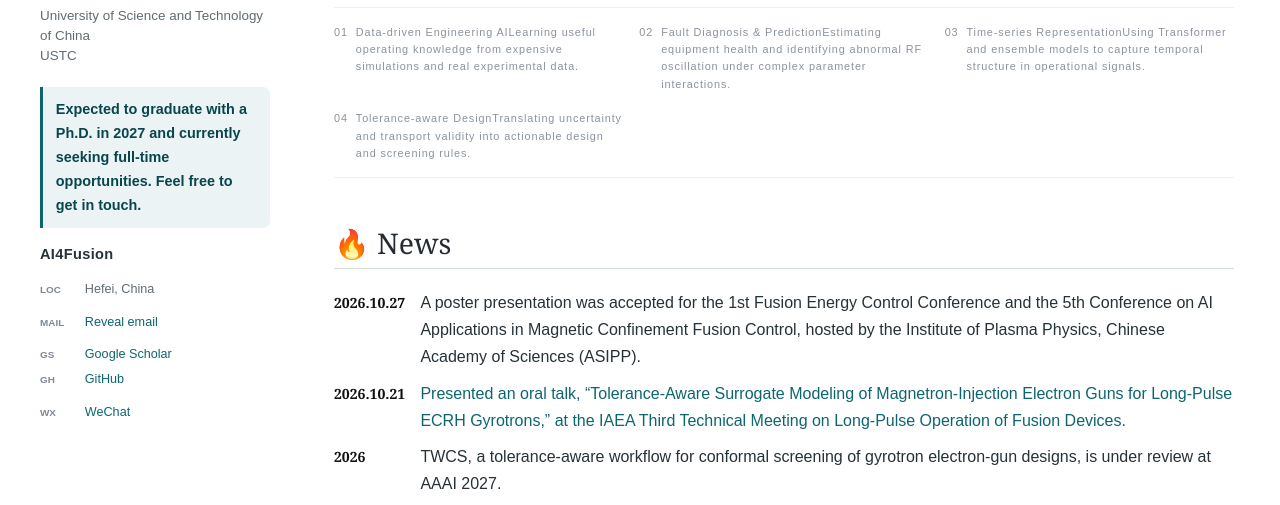
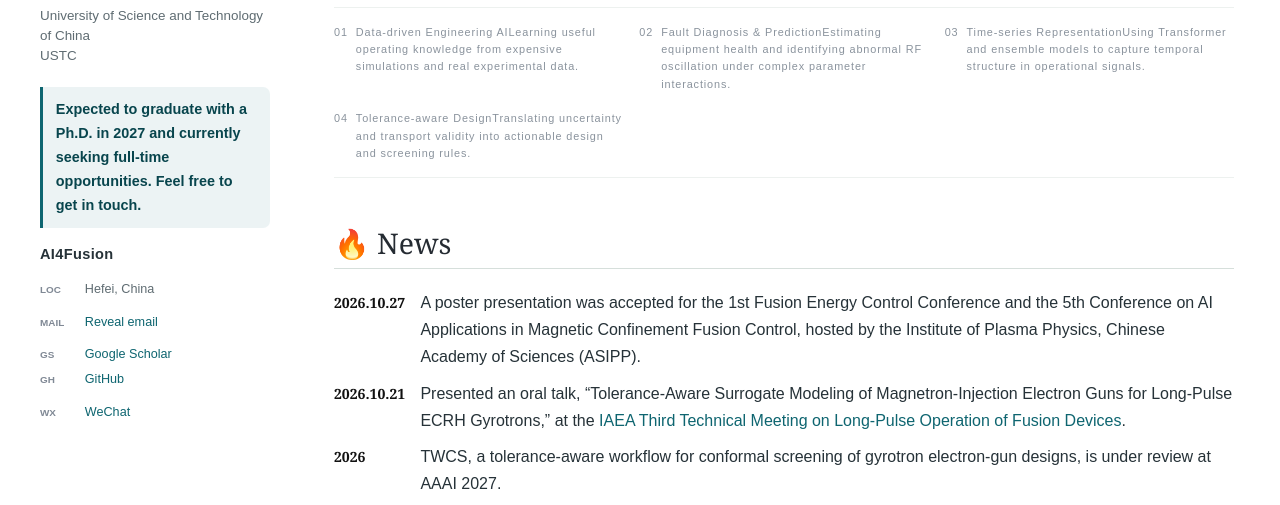
Before and after one commit to codeocd/codeocd.github.io, an Astro site: page / in a window 1280 px wide. Shown: the part 388-893 px from the top of the page. Built offline with nearby package versions, Linux system fonts and the light colour scheme; Astro itself is replaced by a stand-in of ours.

Commit message:
🐛 fix(news): 仅保留 IAEA 会议名称超链接

```diff
--- a/src/data/site.ts
+++ b/src/data/site.ts
@@ -166,7 +166,11 @@ export const news = [
       en: 'Presented an oral talk, “Tolerance-Aware Surrogate Modeling of Magnetron-Injection Electron Guns for Long-Pulse ECRH Gyrotrons,” at the IAEA Third Technical Meeting on Long-Pulse Operation of Fusion Devices.',
       zh: '在国际原子能机构（IAEA）第三届聚变装置长脉冲运行技术会议上作口头报告，报告题为《Tolerance-Aware Surrogate Modeling of Magnetron-Injection Electron Guns for Long-Pulse ECRH Gyrotrons》。'
     },
-    href: 'https://conferences.iaea.org/event/452/overview'
+    href: 'https://conferences.iaea.org/event/452/overview',
+    linkText: {
+      en: 'IAEA Third Technical Meeting on Long-Pulse Operation of Fusion Devices',
+      zh: '国际原子能机构（IAEA）第三届聚变装置长脉冲运行技术会议'
+    }
   },
   {
     date: '2026',
--- a/src/pages/index.astro
+++ b/src/pages/index.astro
@@ -250,7 +250,16 @@ const encodedEmail = [...profile.email].reverse().join('');
             {news.map((item) => (
               <li>
                 <time>{item.date}</time>
-                {item.href ? <a href={item.href} target={item.href.startsWith('http') ? '_blank' : undefined} rel={item.href.startsWith('http') ? 'noreferrer' : undefined}>
+                {'linkText' in item ? (
+                  <span>
+                    <span data-lang="en">
+                      {item.text.en.split(item.linkText.en)[0]}<a href={item.href} target="_blank" rel="noreferrer">{item.linkText.en}</a>{item.text.en.split(item.linkText.en)[1]}
+                    </span>
+                    <span data-lang="zh">
+                      {item.text.zh.split(item.linkText.zh)[0]}<a href={item.href} target="_blank" rel="noreferrer">{item.linkText.zh}</a>{item.text.zh.split(item.linkText.zh)[1]}
+                    </span>
+                  </span>
+                ) : item.href ? <a href={item.href} target={item.href.startsWith('http') ? '_blank' : undefined} rel={item.href.startsWith('http') ? 'noreferrer' : undefined}>
                   <span data-lang="en">{item.text.en}</span><span data-lang="zh">{item.text.zh}</span>
                 </a> : <span><span data-lang="en">{item.text.en}</span><span data-lang="zh">{item.text.zh}</span></span>}
               </li>
```
